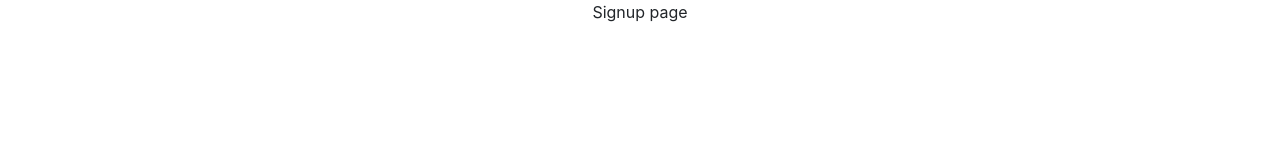
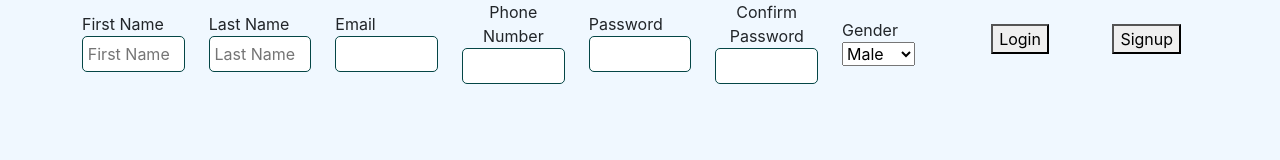
Before and after one commit to ashishmaurya-crypto/fhotofarm-frontend, a React app: page /signup in a window 1280 px wide. Built offline with nearby package versions, Linux system fonts and the light colour scheme.

Commit message:
add signup page

```diff
--- a/src/App/App.css
+++ b/src/App/App.css
@@ -54,3 +54,10 @@
   background-color: aliceblue;
   /* border: 2px solid black; */
 }
+
+input{
+  border: 1px solid rgb(4, 70, 70);
+  padding : 0.3rem;
+  border-radius: 5px;
+  width: 100%;
+}
--- a/src/component/Dashboard/Dashboard.js
+++ b/src/component/Dashboard/Dashboard.js
@@ -26,7 +26,6 @@ class Dashboard extends Component {
                         <Col className='mt-4'>
                             <button onClick={() => window.localStorage.clear()}>logout</button>
                         </Col>
-
                     </Row>
 
                 </Container>
--- a/src/component/Login/Login.js
+++ b/src/component/Login/Login.js
@@ -71,7 +71,7 @@ const Login = () => {
                         <button className='login-button' onClick={() => getLogin()}>Login</button>
                     </Col>
                     <Col className='mt-4'>
-                        <button className='signup-button'>Signup</button>
+                        <button className='signup-button' onClick={()=> navigate("signup", { replace: "true" })}>Signup</button>
                     </Col>
 
                 </Row>
--- a/src/component/Login/Login.scss
+++ b/src/component/Login/Login.scss
@@ -40,10 +40,5 @@
         text-shadow: 2px 2px 4px black;
     }
 
-    input{
-        border: 1px solid rgb(7, 123, 123);
-        padding : 0.3rem;
-        border-radius: 10px;
-        width: 100%;
-    }
+
 }
--- a/src/component/Login/Signup.js
+++ b/src/component/Login/Signup.js
@@ -1,12 +1,99 @@
-import React from 'react';
+import React, { useState } from 'react';
+import { Container, Row, Col } from 'reactstrap';
 
 
 const Signup = () => {
 
+    const [state, setState] = useState({
+        firstName: "",
+        lastName: "",
+        email: "",
+        phoneNumber: "",
+        password: "",
+        confirmPassword: "",
+        birthDate: "",
+        gender: "",
+    })
+
 
     return (
         <>
-        <p>Signup page</p>
+            <Container fluid className='globle_container d-flex justify-content-center'>
+                <Container className='d-flex flex-column signup-container'>
+                    <Row>
+                        <Col className='d-flex flex-column justify-content-center align-items-start'>
+                            <label>First Name</label>
+                            <input
+                                type="text"
+                                value={state.firstName}
+                                onChange={(event) => setState({ ...state, [firstName]: event.target.value })}
+                                placeholder="First Name"
+                            />
+                        </Col>
+                        <Col className='d-flex flex-column justify-content-center align-items-start'>
+                            <label>Last Name</label>
+                            <input
+                                type="text"
+                                placeholder="Last Name"
+                                value={state.lastName}
+                                onChange={(event) => setState({ ...state, [lastName]: event.target.value })}
+                            />
+                        </Col>
+                        <Col className='d-flex flex-column justify-content-center align-items-start'>
+                            <label>Email</label>
+                            <input
+                                type="text"
+                                value={state.email}
+                                onChange={(event) => setState({ ...state, [email]: event.target.value })}
+                            />
+                        </Col>
+                        <Col className='d-flex flex-column justify-content-center align-items-start'>
+                            <label>Phone Number</label>
+                            <input
+                                type="text"
+                                value={state.phoneNumber}
+                                onChange={(event) => setState({ ...state, [phoneNumber]: event.target.value })}
+                            />
+                        </Col>
+                        <Col className='d-flex flex-column justify-content-center align-items-start'>
+                            <label>Password</label>
+                            <input
+                                type="text"
+                                value={state.password}
+                                onChange={(event) => setState({ ...state, [password]: event.target.value })}
+                            />
+                        </Col>
+                        <Col className='d-flex flex-column justify-content-center align-items-start'>
+                            <label>Confirm Password</label>
+                            <input
+                                type="text"
+                                value={state.confirmPassword}
+                                onChange={(event) => setState({ ...state, [confirmPassword]: event.target.value })}
+                            />
+                        </Col>
+                        <Col className='d-flex flex-column justify-content-center align-items-start'>
+                            <label>Gender</label>
+                            <select
+
+                                onChange={(event) => setState({ ...state, [gender]: event.target.value })}
+                            >
+                                <option value="M">Male</option>
+                                <option value="F">female</option>
+                                <option value="Others">others</option>
+                            </select>
+                        </Col>
+                        <Col className='mt-4'>
+                            <button className='login-button' onClick={() => getLogin()}>Login</button>
+                        </Col>
+                        <Col className='mt-4'>
+                            <button className='signup-button' onClick={() => navigate("signup", { replace: "true" })}>Signup</button>
+                        </Col>
+
+                    </Row>
+
+                </Container>
+
+            </Container>
         </>
     )
 
```
